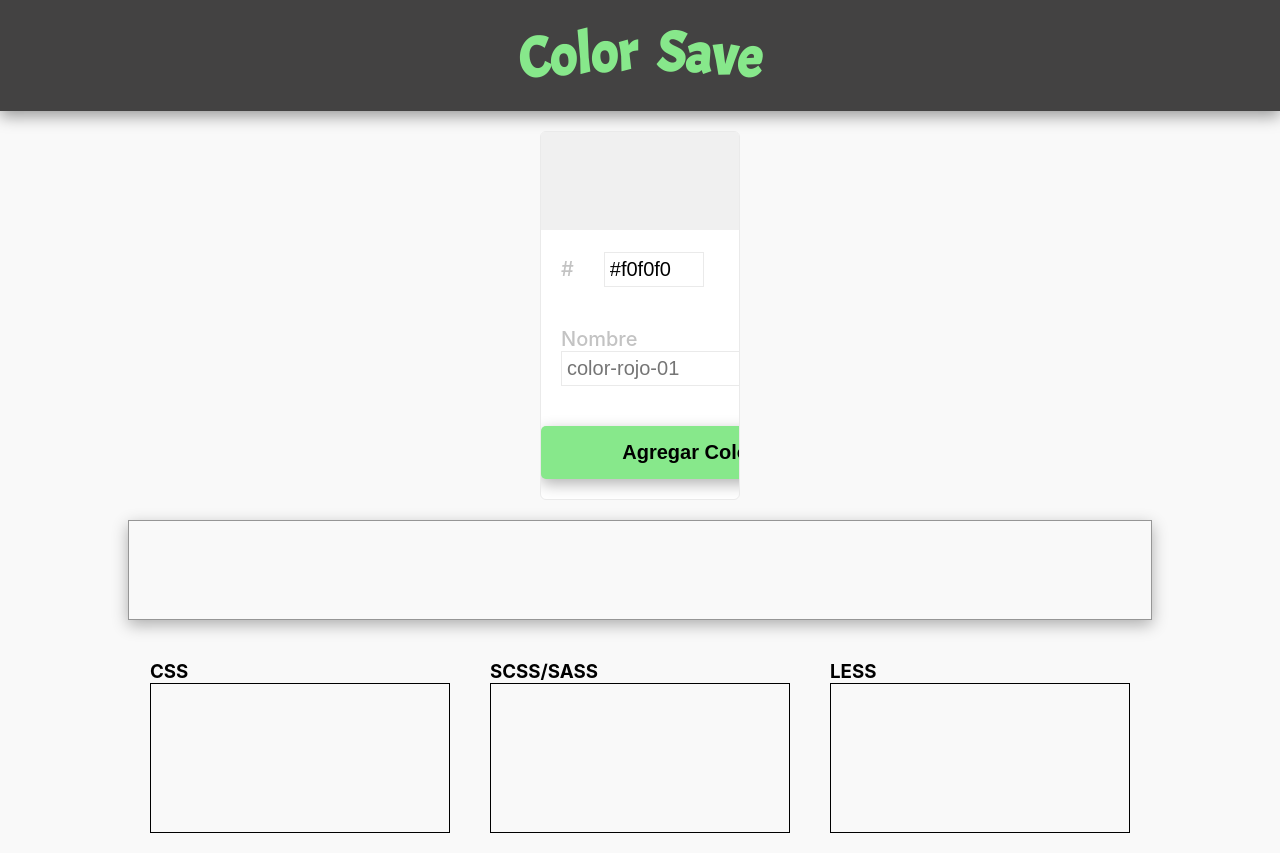
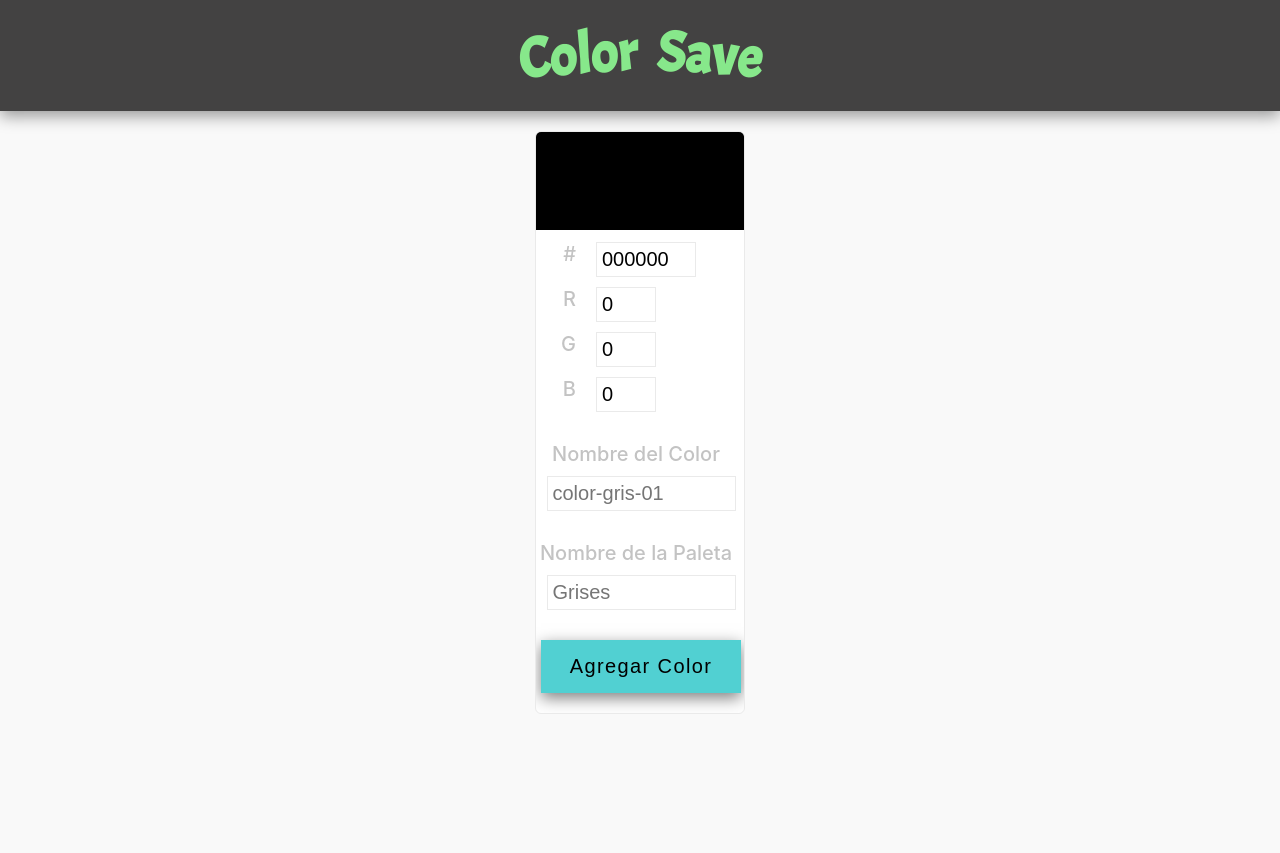
Before and after one commit to YerkoMedinaPichun/color-picker, a React (Create React App) app: page / in a window 1280 px wide. After the commit the page ends 800 px from the top, so only its background shows below. Built offline with nearby package versions, Linux system fonts and the light colour scheme.

Commit message:
Cambiando estilo del ColorPicker y añadiendo funcionalidades

```diff
--- a/src/App.js
+++ b/src/App.js
@@ -4,84 +4,140 @@ import ColorPicker from "./components/ColorPicker";
 import Title from "./components/Title";
 
 function App() {
-  const [currentColor, setCurrentColor] = useState("#f0f0f0");
-  const [nameColor, setNameColor] = useState("");
-  const [styleColor, setStyleColor] = useState({
-    backgroundColor: `${currentColor}`,
+  const [errors, setErrors] = useState({
+    color: "",
+    hex: "",
+    rgb: "",
+    name: "",
+    namePalette: "",
   });
-  const [palette, setPalette] = useState(
-    localStorage.getItem("palette")
-      ? JSON.parse(localStorage.getItem("palette"))
-      : []
-  );
+  const [color, setColor] = useState("#000000");
+  const [hex, setHex] = useState(color.slice(1));
+  const [rgb, setRgb] = useState(convertColor(color, "rgb"));
+  const [colorName, setColorName] = useState("");
 
-  const handleChangeColor = (e) => {
-    if (e.target.value.length === 7) {
-      //setCurrentColor(e.target.value);
-      setCurrentColor(e.target.value);
-      setStyleColor({ backgroundColor: `${e.target.value}` });
+  //funciones y manejadores de eventos
+
+  const handleChangeInputColor = (e) => {
+    // if (e.target.value.match(/^[0-9a-fA-F]{0,6}$/)) {
+    //   setErrors([...errors], []);
+    // }
+    setColor(e.target.value);
+    setHex(e.target.value);
+    console.log(convertColor(e.target.value, "rgb"));
+    setRgb(convertColor(e.target.value, "rgb"));
+  };
+
+  const handleChangeInputTextHex = (e) => {
+    console.log("cambiando valor hexadecimal");
+    console.log(e.target.value);
+    setHex(e.target.value);
+    if (e.target.value.length !== 7) return;
+    setColor(e.target.value);
+    setRgb(convertColor(e.target.value, "rgb"));
+    console.log(e.target.value.length === 7);
+  };
+
+  const handleChangeInputTextRgb = (e) => {
+    console.log("cambiando valor rgb");
+    validateInputTextRgb(e);
+    const newRgb = [...rgb];
+    switch (e.target.id) {
+      case "r":
+        newRgb[0] = parseInt(e.target.value);
+        break;
+      case "g":
+        newRgb[1] = parseInt(e.target.value);
+        break;
+      case "b":
+        newRgb[2] = parseInt(e.target.value);
+        break;
+      default:
+        return;
     }
+    setRgb(newRgb);
+    console.log(convertColor(newRgb, "hex"));
+    setColor(convertColor(newRgb, "hex"));
+    setHex(convertColor(newRgb, "hex"));
   };
-  const handleColor = (e) => {
-    setCurrentColor(e.target.value);
+
+  const handleChangeInputTextColorName = (e) => {
+    setColorName(e.target.value);
+  };
+
+  const handleBlurInputTextHex = (e) => {
+    console.log(`${e.target.value} ha dejado de tener el foco`);
     if (e.target.value.length < 7) {
-      setStyleColor({ backgroundColor: "#000000" });
-    } else {
-      setStyleColor({ backgroundColor: `${e.target.value}` });
+      setHex("#000000");
+      setColor("#000000");
+      setRgb(["0", "0", "0"]);
     }
   };
 
-  const handleName = (e) => {
-    setNameColor(e.target.value);
-    console.log(e.target.value);
+  const validateInputTextRgb = (e) => {
+    //Si la longitud de algún input (R G B) es = 0, significa que no hay nada, si no hay nada, entonces agregamos un 0 para que siempre tenga un valor y no provoque errores.
+    if (e.target.value.length === 0) e.target.value = 0;
+    if (e.target.value.length > 1) {
+      if (e.target.value.at(0) === "0") {
+        e.target.value = e.target.value.slice(1);
+      }
+    }
+    if (e.target.value > 255 || e.target.value.length > 3) {
+      e.target.value = 255;
+    }
   };
 
-  const agregarColor = (e) => {
-    e.preventDefault();
-    if (currentColor.at(0) !== "#") return;
-    if (currentColor.length !== 7) return;
-    if (nameColor.trim() === "" || nameColor.length === 0) return;
-
-    let singleColor = {
-      id: window.crypto.randomUUID(),
-      nombre: nameColor,
-      color: currentColor,
-    };
-    // console.log(singleColor);
-    setPalette([...palette, singleColor]);
-    //localStorage.setItem([singleColor.nombre], JSON.stringify(singleColor));
-    localStorage.setItem("palette", JSON.stringify([...palette, singleColor]));
-    // console.log(localStorage);
-    // console.log(typeof localStorage);
-    // console.log(Object.keys(localStorage));
-  };
-
-  const eliminarColor = (e) => {
-    e.preventDefault();
-
-    const paletaLocalStorage = JSON.parse(localStorage.getItem("palette"));
-    const idColor = e.target.id;
-    console.log(paletaLocalStorage);
-    const newPaletaLocalStorage = paletaLocalStorage.filter(
-      (color) => color.id !== idColor
-    );
-    setPalette(newPaletaLocalStorage);
-    localStorage.setItem("palette", JSON.stringify(newPaletaLocalStorage));
-  };
+  function convertColor(codigo, toConvert) {
+    if (toConvert === "rgb") {
+      const r = parseInt(codigo.substring(1, 3), 16);
+      const g = parseInt(codigo.substring(3, 5), 16);
+      const b = parseInt(codigo.substring(5, 7), 16);
+      //return [r.toString(), g.toString(), b.toString()];
+      return [r, g, b];
+    }
+    if (toConvert === "hex") {
+      //console.log(codigo);
+      let rHex = codigo[0].toString(16);
+      if (rHex.length === 1) rHex = "0" + rHex;
+      //console.log(rHex);
+      let gHex = codigo[1].toString(16);
+      if (gHex.length === 1) gHex = "0" + gHex;
+      //console.log(gHex);
+      let bHex = codigo[2].toString(16);
+      if (bHex.length === 1) bHex = "0" + bHex;
+      //console.log(bHex);
+      const hex = `#${rHex}${gHex}${bHex}`;
+      //console.log(hex);
+      return hex;
+    }
+  }
 
   return (
     <div className="app">
       <Title />
       <ColorPicker
-        handleChangeColor={handleChangeColor}
-        handleColor={handleColor}
-        handleName={handleName}
-        agregarColor={agregarColor}
-        eliminarColor={eliminarColor}
-        currentColor={currentColor}
-        name={nameColor}
-        palette={palette}
-        styleColor={styleColor}
+        color={color}
+        handleChangeInputColor={handleChangeInputColor}
+        hex={hex}
+        handleChangeInputTextHex={handleChangeInputTextHex}
+        rgb={rgb}
+        handleChangeInputTextRgb={handleChangeInputTextRgb}
+        colorName={colorName}
+        handleChangeInputTextColorName={handleChangeInputTextColorName}
+        handleBlurInputTextHex={handleBlurInputTextHex}
+        validateInputTextRgb={validateInputTextRgb}
+        // handleChangeColor={handleChangeColor}
+        // handleChangeInputColor={handleChangeInputColor}
+        // handleName={handleName}
+        // agregarColor={agregarColor}
+        // eliminarColor={eliminarColor}
+        // hex={hex}
+        // name={nameColor}
+        // palette={palette}
+        // styleColor={styleColor}
+        // rgb={rgb}
+        // setRGB={setRGB}
+        // handleChangeRGB={handleChangeRGB}
       />
     </div>
   );
--- a/src/components/ColorPicker.js
+++ b/src/components/ColorPicker.js
@@ -7,26 +7,25 @@ import InputColor from "./InputColor";
 import Paleta from "./Paleta";
 
 const ColorPicker = ({
-  handleChangeColor,
-  handleColor,
-  currentColor,
-  nameColor,
-  handleName,
-  agregarColor,
-  palette,
-  eliminarColor,
-  styleColor,
+  color,
+  handleChangeInputColor,
+  hex,
+  handleChangeInputTextHex,
+  rgb,
+  handleChangeInputTextRgb,
+  colorName,
+  handleChangeInputTextColorName,
+  handleBlurInputTextHex,
+  validateInputTextRgb,
 }) => {
   return (
     <>
       <form className="color-picker">
         <InputColor
-          handleChangeColor={handleChangeColor}
-          handleColor={handleColor}
-          currentColor={currentColor}
-          styleColor={styleColor}
+          color={color}
+          handleChangeInputColor={handleChangeInputColor}
         />
-        <div className="contenedor-input">
+
         <label htmlFor="hexadecimal">#</label>
         <input
           className="input-text input-text--hex"
@@ -35,25 +34,80 @@ const ColorPicker = ({
           placeholder="#000000"
           required
           maxLength="7"
-            value={currentColor}
-            onChange={((e) => handleChangeColor, handleColor)}
+          value={hex}
+          onChange={handleChangeInputTextHex}
+          onBlur={handleBlurInputTextHex}
         />
-        </div>
-        <div className="contenedor-input">
-          <label htmlFor="nombre">Nombre</label>
+
+        <label htmlFor="r">R</label>
         <input
-            className="input-text"
+          className="input-text input-text--rgb"
+          id="r"
+          type="number"
+          min="0"
+          max="255"
+          placeholder="0"
+          required
+          maxLength="3"
+          value={rgb[0]}
+          //onChange={handleChangeInputTextRgb}
+          onChange={handleChangeInputTextRgb}
+        />
+        <label htmlFor="g">G</label>
+        <input
+          className="input-text input-text--rgb"
+          id="g"
+          type="number"
+          min="0"
+          max="255"
+          placeholder="0"
+          required
+          maxLength="3"
+          value={rgb[1]}
+          onChange={handleChangeInputTextRgb}
+        />
+        <label htmlFor="b">B</label>
+        <input
+          className="input-text input-text--rgb"
+          id="b"
+          type="number"
+          min="0"
+          max="255"
+          placeholder="0"
+          required
+          maxLength="3"
+          value={rgb[2]}
+          onChange={handleChangeInputTextRgb}
+        />
+
+        <label className="label-nombre-color" htmlFor="nombre">
+          Nombre del Color
+        </label>
+        <input
+          className="input-text input-nombre-color"
           id="nombre"
           type="text"
-            placeholder="color-rojo-01"
-            value={nameColor}
-            onChange={handleName}
+          placeholder="color-gris-01"
           required
+          value={colorName}
+          onChange={handleChangeInputTextColorName}
         />
-        </div>
-        <Button text="Agregar Color" agregarColor={agregarColor} />
+
+        <label className="label-nombre-paleta" htmlFor="nombrePaleta">
+          Nombre de la Paleta
+        </label>
+        <input
+          className="input-text input-nombre-paleta"
+          id="nombrePaleta"
+          type="text"
+          placeholder="Grises"
+          required
+          value={colorName}
+          onChange={handleChangeInputTextColorName}
+        />
+        <Button text="Agregar Color" />
       </form>
-      <div className="contenedor-paleta">
+      {/* <div className="contenedor-paleta">
         {palette.length !== 0 ? (
           <Paleta palette={palette} eliminarColor={eliminarColor} />
         ) : null}
@@ -62,7 +116,7 @@ const ColorPicker = ({
         <Colores title="css" palette={palette} />
         <Colores title="scss/sass" palette={palette} />
         <Colores title="less" palette={palette} />
-      </section>
+      </section> */}
     </>
   );
 };
--- a/src/components/InputColor.js
+++ b/src/components/InputColor.js
@@ -1,27 +1,45 @@
 import React, { useEffect } from "react";
+import { useState } from "react";
 import "../styles/InputColor.scss";
 /**
- * onChange={((e) => handleChangeColor, handleColor)}
-          value={currentColor}
+ * onChange={((e) => handleChangeColor, handleChangeInputColor)}
+          value={hex}
  */
 const InputColor = ({
-  handleChangeColor,
-  handleColor,
-  currentColor,
-  styleColor,
+  // handleChangeColor,
+  // handleChangeInputColor,
+  // hex,
+  // styleColor,
+  color,
+  handleChangeInputColor,
 }) => {
   return (
     <>
-      <span style={styleColor} className="color-top"></span>
-      <span style={styleColor} className="color-bottom"></span>
-      <span style={styleColor} className="color-left"></span>
-      <span style={styleColor} className="color-right"></span>
+      <span
+        style={{ backgroundColor: `${color}` }}
+        className="color-top"
+      ></span>
+      <span
+        style={{ backgroundColor: `${color}` }}
+        className="color-bottom"
+      ></span>
+      <span
+        style={{ backgroundColor: `${color}` }}
+        className="color-left"
+      ></span>
+      <span
+        style={{ backgroundColor: `${color}` }}
+        className="color-right"
+      ></span>
 
       <input
         className="input-color"
         type="color"
-        onChange={((e) => handleChangeColor, handleColor)}
-        value={currentColor}
+        value={color}
+        onChange={handleChangeInputColor}
+
+        // onChange={((e) => handleChangeColor, handleChangeInputColor)}
+        // value={hex}
       />
     </>
   );
--- a/src/styles/Button.scss
+++ b/src/styles/Button.scss
@@ -3,17 +3,22 @@
 .button {
   padding: 1.5rem 2rem;
   font-size: 2rem;
-  margin: 2rem 0;
+  width: 20rem;
+  margin: 2rem auto;
+
+  background-color: #51d0d2;
+  border: none;
+  box-shadow: 0 5px 15px rgba($color-negro, 0.5);
+  //border-radius: 5px;
   font-weight: 400;
-  background-color: $color-verde-01;
-  border: none;
-  box-shadow: 0 5px 15px rgba($color-negro, 0.3);
-  border-radius: 5px;
-  font-weight: 700;
+  letter-spacing: 1.4px;
   cursor: pointer;
   transition: color ease 0.3s, background-color ease 0.3s;
+  grid-column: 1 / 3;
+  position: relative;
+
   &:hover {
-    color: $color-verde-01;
+    color: #51d0d2;
     background-color: $color-gris-01;
   }
 }
--- a/src/styles/ColorPicker.scss
+++ b/src/styles/ColorPicker.scss
@@ -1,6 +1,7 @@
 @import "./variables.scss";
 .color-picker {
-  width: 200px;
+  width: 210px;
+
   margin: 2rem auto;
   //padding: 2rem;
   // display: flex;
@@ -13,18 +14,23 @@
   z-index: 10;
   background-color: $color-blanco;
   display: grid;
-  grid-template-rows: 8;
+  gap: 1rem;
+  //grid-template-rows: 8;
+  grid-template-columns: 50px 150px;
   position: relative;
 
   .contenedor-input {
     margin: 2rem 0;
     text-align: left;
     padding-left: 2rem;
+  }
+}
 label {
   font-size: 2rem;
   font-weight: 500;
   color: $color-gris-04;
-      padding-right: 2rem;
+  text-align: right;
+
   @media (min-width: 391px) {
     margin-right: 1rem;
   }
@@ -33,9 +39,27 @@
   font-size: 2rem;
   padding: 0.5rem;
   border: 1px solid $color-gris-03;
+  width: 90%;
 }
 .input-text--hex {
   width: 10rem;
 }
+.input-text--rgb {
+  width: 6rem;
 }
+.label-nombre-color,
+.input-nombre-color,
+.label-nombre-paleta,
+.input-nombre-paleta {
+  grid-column: 1 / 3;
+  text-align: center;
 }
+.label-nombre-color,
+.label-nombre-paleta {
+  padding-top: 2rem;
+}
+.input-nombre-color,
+.input-nombre-paleta {
+  margin: auto;
+  text-align: left;
+}
--- a/src/styles/InputColor.scss
+++ b/src/styles/InputColor.scss
@@ -1,11 +1,12 @@
 .input-color {
-  width: 200px;
+  width: 100%;
   height: 100px;
   background-color: transparent;
   border: none;
   cursor: pointer;
   z-index: 15;
   position: relative;
+  grid-column: 1 / 3;
 }
 .color-top {
   content: "";
```
Lines whose indentation alone changed are shown as unchanged.
